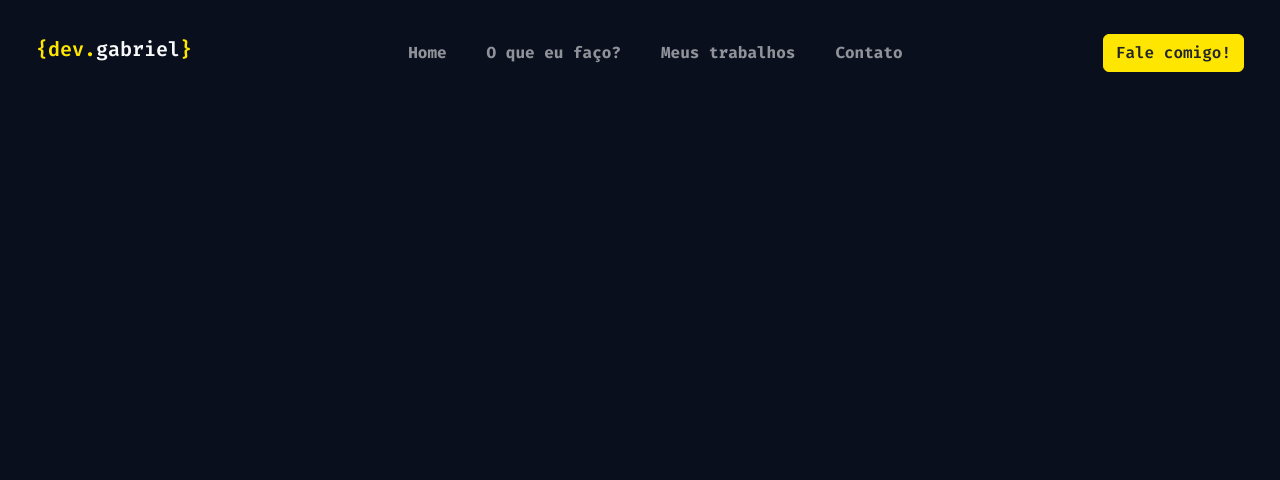
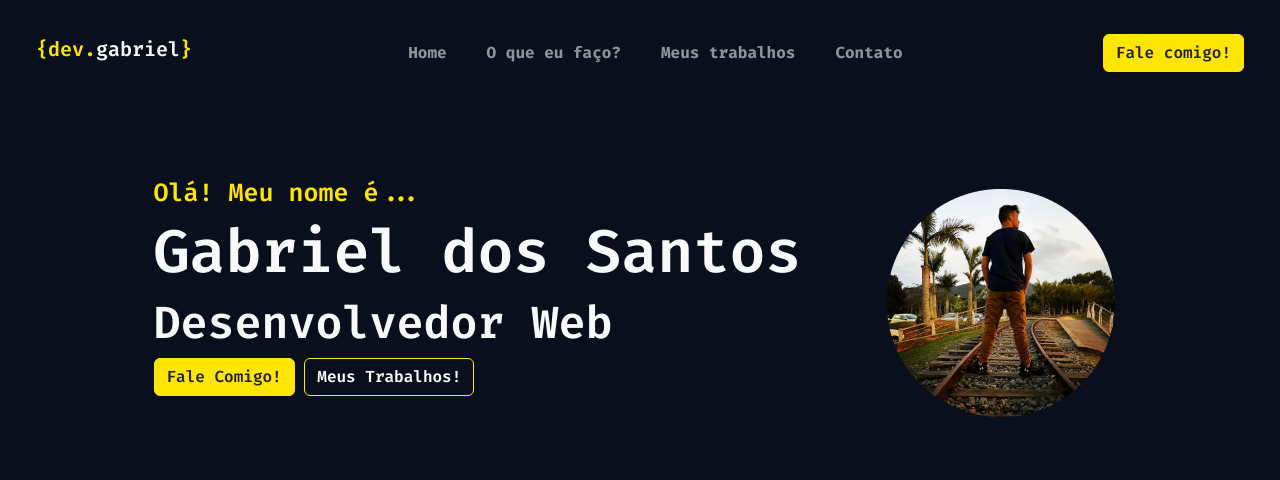
Before and after one commit to gabrielopesdev/portfolio, a plain HTML site: page index.html in a window 1280 px wide. Drawn offline with nearby package versions, Linux system fonts and the light colour scheme.

Commit message:
start home

```diff
--- a/index.html
+++ b/index.html
@@ -5,12 +5,15 @@
     <meta name="viewport" content="width=device-width, initial-scale=1.0">
     <link href="https://cdn.jsdelivr.net/npm/bootstrap@5.3.2/dist/css/bootstrap.min.css" rel="stylesheet" integrity="sha384-T3c6CoIi6uLrA9TneNEoa7RxnatzjcDSCmG1MXxSR1GAsXEV/Dwwykc2MPK8M2HN" crossorigin="anonymous">
     <link rel="stylesheet" href="style.css">
-    <title>Document</title>
+    <title>@gabriel_san_lopes_</title>
 </head>
 <body class="bg-primary">
     <nav class="navbar navbar-expand-sm navbar-dark m-4">
         <div class="container-fluid">
-            <p class="text-warning navbar-brand h1">{dev.<spam class="text-light">gabriel</spam>}</p>
+
+            <p class="text-warning navbar-brand h1">
+                {dev.<spam class="text-light">gabriel</spam>}
+            </p>
 
                 <ul class="navbar-nav gap-4">
                     <li class="nav-item">
@@ -28,8 +31,31 @@
                 </ul>
             <a href="#" class="btn btn-primary">Fale comigo!</a>
         </div>
+    </nav>
 
-    </nav>
+    <section class="m-5">
+        <div class="container d-flex justify-content-around p-5">
+            <div>
+                <h3 class="text-warning" style="font-size: 25px;">Olá! Meu nome é...</h3>
+                <h1 class="text-light" style="font-size: 60px;">Gabriel dos Santos</h1>
+                <h2 class="text-light" style="font-size: 45px;">Desenvolvedor Web</h2>
+
+                <div>
+                    <a href="#" class="btn btn-primary">
+                        Fale Comigo!
+                    </a>
+
+                    <a href="#" class="btn btn-secondary">
+                        Meus Trabalhos!
+                    </a>
+                </div>
+            </div>
+
+            <div>
+                <img src="imagens/foto_home.png" alt="foto de perfil">
+            </div>
+        </div>
+    </section>
 </body>
 <script src="https://cdn.jsdelivr.net/npm/bootstrap@5.3.2/dist/js/bootstrap.bundle.min.js" integrity="sha384-C6RzsynM9kWDrMNeT87bh95OGNyZPhcTNXj1NW7RuBCsyN/o0jlpcV8Qyq46cDfL" crossorigin="anonymous"></script>
 </html>
```
